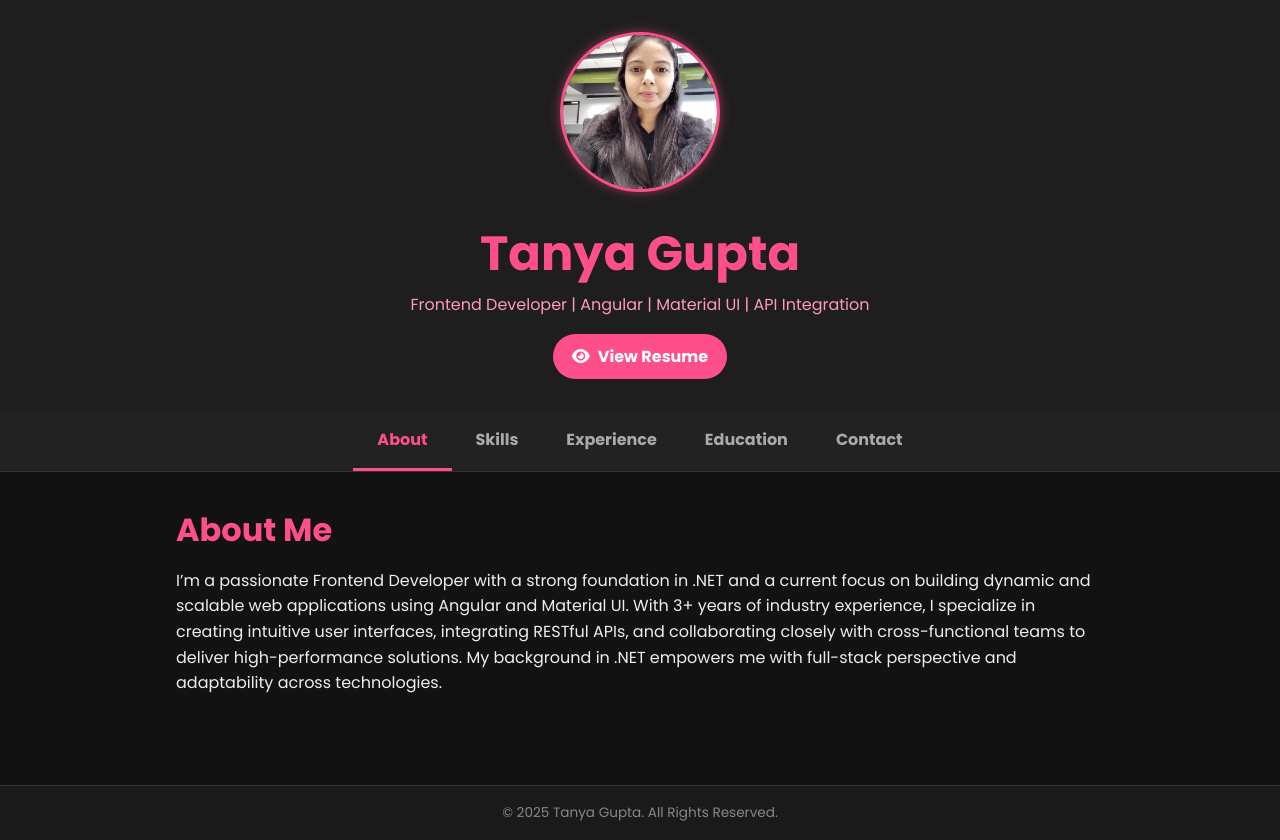
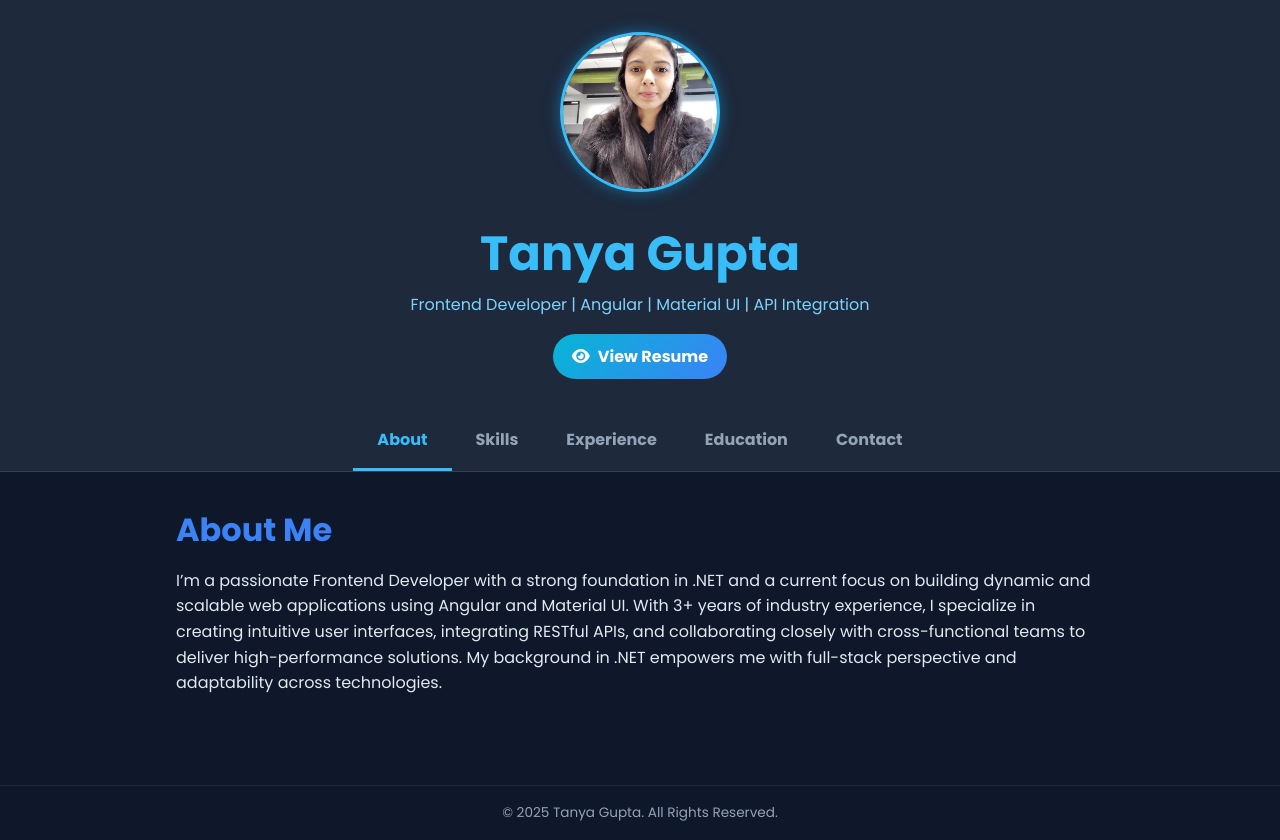
Before and after one commit to Tanya01g/tanya01g.github.io, a plain HTML site: page index.html in a window 1280 px wide. Drawn offline with Linux system fonts and the light colour scheme.

Commit message:
updated resume and color theme chnages

```diff
--- a/styles.css
+++ b/styles.css
@@ -7,8 +7,8 @@
 }
 
 body {
-  background: #121212;
-  color: #eee;
+  background: #0f172a; /* Deep navy background */
+  color: #e2e8f0;
   min-height: 100vh;
   font-size: 1rem;
   line-height: 1.6;
@@ -20,7 +20,7 @@ body {
 .intro-screen {
   position: fixed;
   inset: 0;
-  background: linear-gradient(135deg, #1f1c2c, #928dab);
+  background: linear-gradient(135deg, #0f172a, #1e293b, #3b82f6);
   display: flex;
   align-items: center;
   justify-content: center;
@@ -37,16 +37,16 @@ body {
 /* Header */
 header {
   padding: 2rem 1rem;
-  background: #1e1e1e;
+  background: #1e293b;
   text-align: center;
-  box-shadow: 0 2px 8px rgba(255, 79, 139, 0.4);
+  box-shadow: 0 2px 8px rgba(56, 189, 248, 0.4); /* cyan glow */
 }
 header h1 {
   font-size: clamp(2rem, 4vw, 3rem);
-  color: #ff4f8b;
+  color: #38bdf8; /* cyan */
 }
 header p {
-  color: #ff9ab7;
+  color: #7dd3fc; /* lighter cyan */
   margin-bottom: 1rem;
   font-weight: 500;
 }
@@ -54,16 +54,17 @@ header p {
   display: inline-flex;
   align-items: center;
   gap: 0.5rem;
-  background: #ff4f8b;
+  background: linear-gradient(135deg, #06b6d4, #3b82f6);
   color: white;
   padding: 0.6rem 1.2rem;
   font-weight: 600;
   border-radius: 30px;
   text-decoration: none;
-  transition: background 0.3s ease;
+  transition: transform 0.2s ease, box-shadow 0.3s ease;
 }
 .btn:hover {
-  background: #ff7ea6;
+  transform: translateY(-2px);
+  box-shadow: 0 4px 12px rgba(56, 189, 248, 0.6);
 }
 
 /* Profile Photo */
@@ -72,8 +73,8 @@ header p {
   height: clamp(100px, 20vw, 160px);
   border-radius: 50%;
   object-fit: cover;
-  border: 3px solid #ff4f8b;
-  box-shadow: 0 0 12px #ff4f8b80;
+  border: 3px solid #38bdf8;
+  box-shadow: 0 0 15px #0ea5e980;
   margin-bottom: 1rem;
 }
 
@@ -82,14 +83,14 @@ header p {
   display: flex;
   flex-wrap: wrap;
   justify-content: center;
-  background: #222;
-  border-bottom: 1px solid #333;
+  background: #1e293b;
+  border-bottom: 1px solid #334155;
 }
 .tab-btn {
   border: none;
   background: transparent;
   padding: 1rem 1.5rem;
-  color: #aaa;
+  color: #94a3b8;
   font-size: 1rem;
   font-weight: 600;
   cursor: pointer;
@@ -98,8 +99,8 @@ header p {
 }
 .tab-btn:hover,
 .tab-btn.active {
-  color: #ff4f8b;
-  border-bottom: 3px solid #ff4f8b;
+  color: #38bdf8;
+  border-bottom: 3px solid #38bdf8;
 }
 
 /* Main Content */
@@ -117,21 +118,22 @@ main {
   display: block;
 }
 .tab-content a {
-  color: #33aaff;
+  color: #06b6d4;
   text-decoration: none;
 }
 .tab-content a:hover {
+  color: #38bdf8;
   text-decoration: underline;
 }
 
 /* Text Elements */
 h2 {
   font-size: clamp(1.5rem, 2.5vw, 2.2rem);
-  color: #ff4f8b;
+  color: #3b82f6;
   margin-bottom: 0.8rem;
 }
 h3 {
-  color: #ffa3b1;
+  color: #60a5fa;
   margin-top: 1rem;
 }
 p, li {
@@ -147,9 +149,9 @@ footer {
   text-align: center;
   padding: 1rem;
   font-size: 0.85rem;
-  color: #888;
-  background: #1a1a1a;
-  border-top: 1px solid #333;
+  color: #94a3b8;
+  background: #0f172a;
+  border-top: 1px solid #1e293b;
 }
 
 /* Animations */
```
Also changed, not shown: 1 other file.
